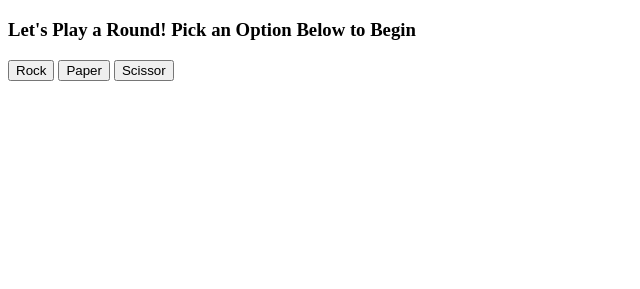
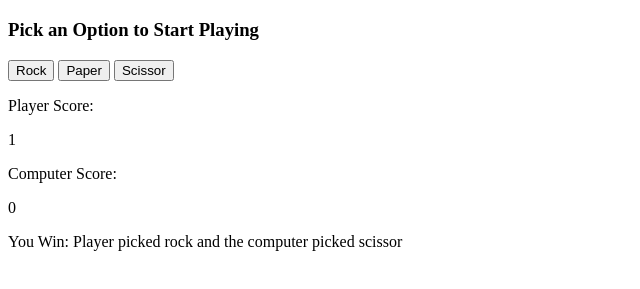
Before and after one commit to mellownin/rock-paper-scissors, a plain HTML site: page index.html in a window 1280 px wide. Both pictures are taken after a click on the button "Rock". Shown: the part 61-350 px from the top of the page, without its empty margins (0-640 px from the left). Drawn offline with Linux system fonts and the light colour scheme.

Commit message:
Fulfil score keeping requirement

```diff
--- a/index.html
+++ b/index.html
@@ -12,10 +12,25 @@
         </div>
 
         <div class = "gameArea">
-            <h3>Let's Play a Round! Pick an Option Below to Begin</h3>
+            <h3>Pick an Option to Start Playing</h3>
             <button class = "playerOption">Rock</button>
             <button class = "playerOption">Paper</button>
             <button class = "playerOption">Scissor</button>
+        </div>
+
+        <div class = "scoreBoard">
+            <div class = "playerScore">
+                <p class = "scoreText">Player Score:</p>
+                <p class = "scoreValue">0</p>
+            </div>
+            <div class = "compScore">
+                <p class = "scoreText">Computer Score:</p>
+                <p class = "scoreValue">0</p>
+            </div>
+        </div>
+
+        <div class = "resultsArea">
+
         </div>
 
         <div class = "footer area">
--- a/javascript.js
+++ b/javascript.js
@@ -17,18 +17,41 @@ function getPlayerChoice() {
 }
 
 
-// Let's change the console.log area to
-
 // Function to play a round of rock paper scissors
 function playRound(playerSelection, computerSelection) {
+
+    // Establish function constants
     const WINCONDITIONS = ["rockscissor","scissorpaper","paperrock"];
+
+    // Tag the div area to display results and create object to store round result
+    const resultsArea = document.querySelector('div.resultsArea');
+    const result = document.createElement('p');
+
+    // Get objects containing player and comp score, get score values
+    let playerScoreObj = document.querySelector('div.playerScore p.scoreValue');
+    let currentPlayerScore = parseInt(playerScoreObj.textContent);
+
+    let compScoreObj = document.querySelector('div.compScore p.scoreValue');
+    let currentCompScore = parseInt(compScoreObj.textContent);
+
+    // Game Logic to Determine Round Winner, Display Results, and Increment Scores
     if (playerSelection === computerSelection) {
-        console.log(`Tie: You and the comp both picked ${playerSelection}`);
+        result.textContent = `Tie: You and the computer both played ${playerSelection}!`;
     } else if (WINCONDITIONS.includes(playerSelection+computerSelection)) {
-        console.log(`You win: ${playerSelection} beats ${computerSelection}`);
+        result.textContent = `You Win: Player picked ${playerSelection} and the computer picked ${computerSelection}`;
+
+        //Increment Player Score and Update HTML
+        currentPlayerScore += 1;
+        playerScoreObj.textContent = currentPlayerScore;
+
     } else {
-        console.log(`You lose: ${computerSelection} beats ${playerSelection}`)
+        result.textContent = `You Lose: Player picked ${playerSelection} and the computer picked ${computerSelection}`;
+
+        //Increment Computer Score and Update HTML
+        currentCompScore += 1;
+        compScoreObj.textContent = currentCompScore;
     }
+    resultsArea.insertBefore(result,resultsArea.firstChild);
     return;
 }
 
@@ -37,10 +60,10 @@ function playRound(playerSelection, computerSelection) {
 
 const playerOptions = document.querySelectorAll('button.playerOption');
 
-function doSomething(e) {
+function triggerRound(e) {
     const playerSelection = e.target.firstChild.textContent.toLowerCase();
     playRound(playerSelection,getComputerChoice());
     return;
 }
 
-playerOptions.forEach(option => option.addEventListener('click',doSomething));
+playerOptions.forEach(option => option.addEventListener('click',triggerRound));
```
